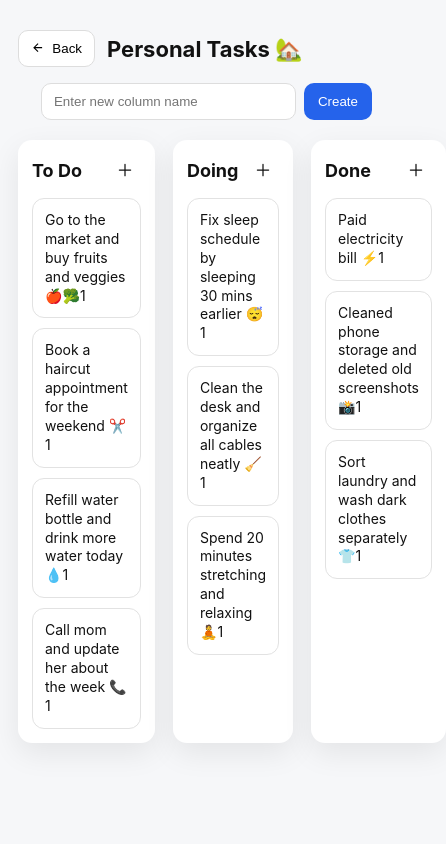
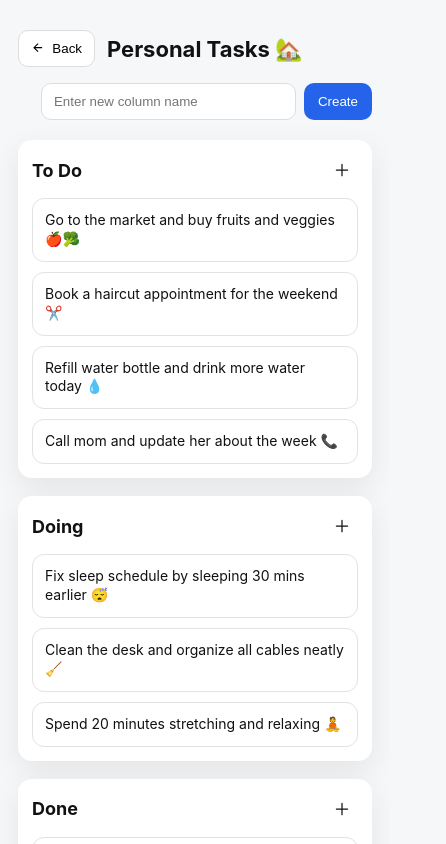
Before and after one commit to AswathyRajM/dnd-react-app, a React (Vite) app: page /boards in a window 390 px wide. Both pictures are taken after a click on the element "Personal Tasks 🏡". Shown: the top 844 px of the page, 446 px wide, since content can reach past the window. Built offline with nearby package versions, Linux system fonts and the light colour scheme.

Commit message:
ix: stabilize drag & drop with placeholder, mobile-friendly floating card

```diff
--- a/src/pages/board/BoardDetails.css
+++ b/src/pages/board/BoardDetails.css
@@ -16,7 +16,8 @@
   max-width: 1100px;
   margin: 0 auto;
   display: grid;
-  grid-template-columns: repeat(3, 1fr);
+  grid-template-columns: repeat(auto-fit, minmax(300px, 354px));
+
   gap: 18px;
 }
 
@@ -55,15 +56,13 @@
   transition: 0.15s ease;
   line-height: 1.35;
   font-size: 14px;
+  touch-action: none; /* prevents scrolling while dragging  */
+  user-select: none;
+  -webkit-user-select: none;
 }
 
 .card:hover {
   transform: translateY(-1px);
-}
-
-.card_dragging {
-  background: #d9e7ff;
-  opacity: 0.6;
 }
 
 .placeholder {
@@ -91,3 +90,23 @@ textarea {
   outline: none;
   flex: 1;
 }
+
+.drag_preview {
+  position: fixed;
+  z-index: 9999;
+  pointer-events: none;
+  width: var(--drag-w);
+  height: var(--drag-h);
+  background: #fff;
+  border: 1px solid #e2e2e2;
+  border-radius: 12px;
+  padding: 12px 12px;
+  line-height: 1.35;
+  font-size: 14px;
+  box-shadow: 0px 10px 30px rgba(0, 0, 0, 0.2);
+  overflow: hidden;
+}
+
+.card_dragging {
+  display: none;
+}
--- a/src/pages/board/BoardDetails.jsx
+++ b/src/pages/board/BoardDetails.jsx
@@ -1,4 +1,4 @@
-import { useMemo, useState } from "react";
+import { useMemo, useRef, useState } from "react";
 import { useNavigate, useParams } from "react-router-dom";
 import { IoAdd } from "react-icons/io5";
 import "./BoardDetails.css";
@@ -16,13 +16,19 @@ export default function BoardDetailsPage({ boards, handleUpdateLists }) {
     [boards, boardId],
   );
 
-  const [dragging, setDragging] = useState(null);
-  const [over, setOver] = useState(null);
-  const [lists, setCloumns] = useState(board.lists);
+  const [dragging, setDragging] = useState(null); // { id, fromColumn, fromIndex }
+  const [over, setOver] = useState(null); // { toColumn, toIndex }
+  const [lists, setCloumns] = useState(board?.lists || {});
   const [newColumnName, setNewColumnName] = useState("");
   const [newItem, setNewItem] = useState("");
   const [addingColumn, setAddingColumn] = useState("");
   const [openCreateDialog, setOpenCreateDialog] = useState(false);
+  const [dragSize, setDragSize] = useState({ w: 0, h: 0 });
+
+  const [dragPos, setDragPos] = useState({ x: 0, y: 0 });
+  const dragOffsetRef = useRef({ x: 0, y: 0 });
+  const draggingRef = useRef(null);
+  const overRef = useRef(null);
 
   const handleCreateColumn = (e) => {
     e.preventDefault();
@@ -31,7 +37,6 @@ export default function BoardDetailsPage({ boards, handleUpdateLists }) {
     if (!trimmedName) return;
 
     const listKey = trimmedName.toLowerCase().replace(/\s+/g, "_");
-
     if (board.lists[listKey]) return;
 
     const updatedLists = {
@@ -45,7 +50,6 @@ export default function BoardDetailsPage({ boards, handleUpdateLists }) {
 
     setCloumns(updatedLists);
     handleUpdateLists(board.id, updatedLists);
-
     setNewColumnName("");
   };
 
@@ -60,77 +64,121 @@ export default function BoardDetailsPage({ boards, handleUpdateLists }) {
     );
   }
 
-  const handleDragStart = (e, itemId, fromColumn, fromIndex) => {
-    setDragging({ id: itemId, fromColumn, fromIndex });
-    e.dataTransfer.effectAllowed = "move";
-    e.dataTransfer.setData("text/plain", itemId);
+  const getDraggedItem = () => {
+    if (!draggingRef.current) return null;
+    const { fromColumn, fromIndex } = draggingRef.current;
+    return lists[fromColumn]?.tasks?.[fromIndex] || null;
   };
 
-  const handleDragOverItem = (e, toColumn, toIndex) => {
+  const handlePointerDown = (e, itemId, fromColumn, fromIndex) => {
     e.preventDefault();
-    setOver({ toColumn, toIndex });
+    if (e.pointerType === "mouse" && e.button !== 0) return;
+
+    const rect = e.currentTarget.getBoundingClientRect();
+    setDragSize({ w: rect.width, h: rect.height });
+
+    dragOffsetRef.current = {
+      x: e.clientX - rect.left,
+      y: e.clientY - rect.top,
+    };
+
+    const dragMeta = { id: itemId, fromColumn, fromIndex };
+    setDragging(dragMeta);
+    draggingRef.current = dragMeta;
+
+    setDragPos({ x: e.clientX, y: e.clientY });
+
+    e.currentTarget.setPointerCapture(e.pointerId);
   };
 
-  const handleDragOverColumn = (e, toColumn) => {
+  const handlePointerMove = (e) => {
+    if (!draggingRef.current) return;
+
+    setDragPos({ x: e.clientX, y: e.clientY });
+
+    const el = document.elementFromPoint(e.clientX, e.clientY);
+    if (!el) return;
+
+    const colKey = el.closest("[data-col]")?.getAttribute("data-col");
+    const indexAttr = el.closest("[data-index]")?.getAttribute("data-index");
+
+    if (!colKey) return;
+
+    let toIndex = 0;
+
+    if (indexAttr !== null && indexAttr !== undefined) {
+      toIndex = Number(indexAttr);
+    } else {
+      toIndex = lists[colKey]?.tasks?.length || 0;
+    }
+
+    const newOver = { toColumn: colKey, toIndex };
+    overRef.current = newOver;
+    setOver(newOver);
+
     e.preventDefault();
-    setOver((prev) => {
-      if (!prev || prev.toColumn !== toColumn) {
-        return { toColumn, toIndex: lists[toColumn].length };
-      }
-      return prev;
-    });
   };
 
-  const handleDrop = (e) => {
-    e.preventDefault();
+  const finishDrop = () => {
+    const currentDragging = draggingRef.current;
+    const currentOver = overRef.current;
 
-    if (!dragging || !over) {
+    if (!currentDragging || !currentOver) {
       setDragging(null);
       setOver(null);
+      draggingRef.current = null;
+      overRef.current = null;
       return;
     }
 
-    const { fromColumn, fromIndex } = dragging;
-    const { toColumn, toIndex } = over;
+    const { fromColumn, fromIndex } = currentDragging;
+    const { toColumn, toIndex } = currentOver;
+
+    if (fromColumn === toColumn && fromIndex === toIndex) {
+      setDragging(null);
+      setOver(null);
+      draggingRef.current = null;
+      overRef.current = null;
+      return;
+    }
+
+    let updated;
 
     if (fromColumn === toColumn) {
-      if (fromIndex === toIndex) {
-        setDragging(null);
-        setOver(null);
-        return;
-      }
-
-      const updated = {
+      updated = {
         ...lists,
-        [fromColumn]: reorder(lists[fromColumn], fromIndex, toIndex),
+        [fromColumn]: {
+          ...lists[fromColumn],
+          tasks: reorder(lists[fromColumn].tasks, fromIndex, toIndex),
+        },
       };
-
-      handleUpdateLists(board.id, updated);
     } else {
-      // move between lists
       const result = moveItem(
-        lists[fromColumn],
-        lists[toColumn],
+        lists[fromColumn].tasks,
+        lists[toColumn].tasks,
         fromIndex,
         toIndex,
       );
 
-      const updated = {
+      updated = {
         ...lists,
-        [fromColumn]: result.source,
-        [toColumn]: result.destination,
+        [fromColumn]: { ...lists[fromColumn], tasks: result.source },
+        [toColumn]: { ...lists[toColumn], tasks: result.destination },
       };
+    }
 
-      handleUpdateLists(board.id, updated);
-    }
+    setCloumns(updated);
+    handleUpdateLists(board.id, updated);
 
     setDragging(null);
     setOver(null);
+    draggingRef.current = null;
+    overRef.current = null;
   };
 
-  const handleDragEnd = () => {
-    setDragging(null);
-    setOver(null);
+  const handlePointerUp = () => {
+    if (!draggingRef.current) return;
+    finishDrop();
   };
 
   const handleToggleCreateColumnDialog = (colKey = "") => {
@@ -165,9 +213,10 @@ export default function BoardDetailsPage({ boards, handleUpdateLists }) {
 
     setCloumns(updatedLists);
     handleUpdateLists(board.id, updatedLists);
-
     setNewItem("");
   };
+
+  const draggedItem = getDraggedItem();
 
   return (
     <>
@@ -197,36 +246,36 @@ export default function BoardDetailsPage({ boards, handleUpdateLists }) {
             </button>
           </form>
         </div>
+
         {Object.keys(lists).length === 0 && (
           <EmptyState
             title="No items to show"
             message="Add a new item to this column."
           />
         )}
-        <div className="board_lists">
+
+        {/* 👇 attach move/up on container */}
+        <div
+          className="board_lists"
+          onPointerMove={handlePointerMove}
+          onPointerUp={handlePointerUp}
+          onPointerCancel={handlePointerUp}
+        >
           {Object.keys(lists).map((colKey) => {
-            const items = lists[colKey];
+            const column = lists[colKey];
 
-            console.log({ lists, colKey, board, items });
             return (
-              <div
-                key={colKey}
-                className="column"
-                onDragOver={(e) => handleDragOverColumn(e, colKey)}
-                onDrop={handleDrop}
-              >
+              <div key={colKey} className="column" data-col={colKey}>
                 <div className="column_header">
-                  <h2 className="column_title">{items?.name}</h2>
+                  <h2 className="column_title">{column?.name}</h2>
                   <IoAdd
                     className="icon_btn"
-                    onClick={() => {
-                      handleToggleCreateColumnDialog(colKey);
-                    }}
+                    onClick={() => handleToggleCreateColumnDialog(colKey)}
                   />
                 </div>
 
                 <div className="column_body">
-                  {items?.tasks?.map((item, index) => {
+                  {column?.tasks?.map((item, index) => {
                     const isDragging = dragging?.id === item.id;
 
                     const showPlaceholder =
@@ -239,24 +288,20 @@ export default function BoardDetailsPage({ boards, handleUpdateLists }) {
                         {showPlaceholder && <div className="placeholder" />}
 
                         <div
-                          draggable
                           className={`card ${isDragging ? "card_dragging" : ""}`}
-                          onDragStart={(e) =>
-                            handleDragStart(e, item.id, colKey, index)
+                          data-index={index}
+                          onPointerDown={(e) =>
+                            handlePointerDown(e, item.id, colKey, index)
                           }
-                          onDragOver={(e) =>
-                            handleDragOverItem(e, colKey, index)
-                          }
-                          onDragEnd={handleDragEnd}
                         >
-                          {item.text}1
+                          {item.text}
                         </div>
                       </div>
                     );
                   })}
 
                   {over?.toColumn === colKey &&
-                    over?.toIndex === items.tasks.length && (
+                    over?.toIndex === column.tasks.length && (
                       <div className="placeholder end_placeholder" />
                     )}
                 </div>
@@ -265,6 +310,21 @@ export default function BoardDetailsPage({ boards, handleUpdateLists }) {
           })}
         </div>
       </div>
+
+      {/* Preview */}
+      {dragging && draggedItem && (
+        <div
+          className="drag_preview"
+          style={{
+            left: dragPos.x - dragOffsetRef.current.x,
+            top: dragPos.y - dragOffsetRef.current.y,
+            "--drag-w": `${dragSize.w}px`,
+            "--drag-h": `${dragSize.h}px`,
+          }}
+        >
+          {draggedItem.text}
+        </div>
+      )}
 
       <Dialog
         open={openCreateDialog}
```
